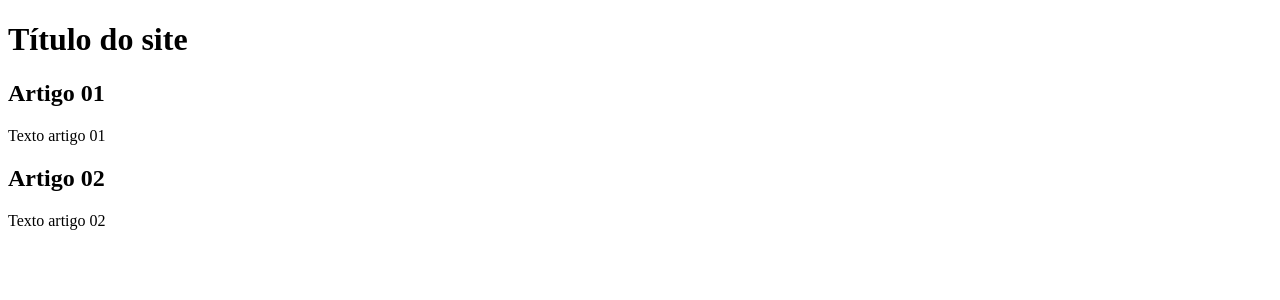
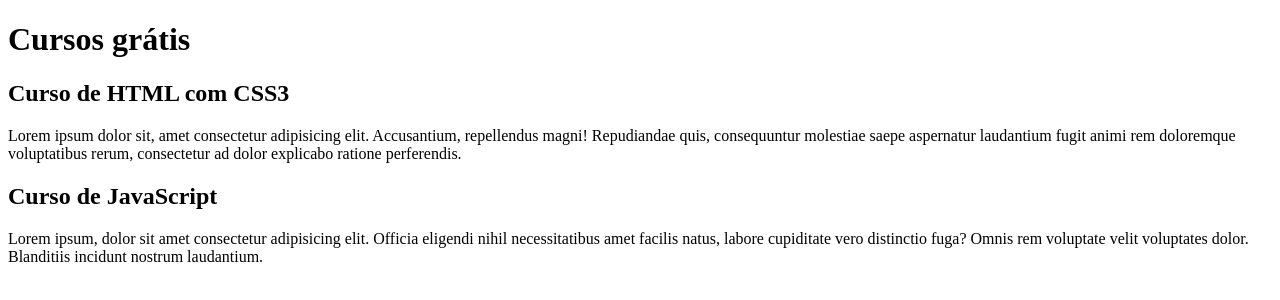
Before and after one commit to 7WesleyMelo/Teste, a plain HTML site: page index.html in a window 1280 px wide. Drawn offline with Linux system fonts and the light colour scheme.

Commit message:
Comecei a escrever o conteúdo

```diff
--- a/index.html
+++ b/index.html
@@ -3,20 +3,20 @@
 <head>
     <meta charset="UTF-8">
     <meta name="viewport" content="width=device-width, initial-scale=1.0">
-    <title>Titulo do site</title>
+    <title></title>
 </head>
 <body>
     <main>
         <header>
-            <h1>Título do site</h1>
+            <h1>Cursos grátis</h1>
         </header>
         <article>
-            <h2>Artigo 01</h2>
-            <p>Texto artigo 01</p>
+            <h2>Curso de HTML com CSS3</h2>
+            <p>Lorem ipsum dolor sit, amet consectetur adipisicing elit. Accusantium, repellendus magni! Repudiandae quis, consequuntur molestiae saepe aspernatur laudantium fugit animi rem doloremque voluptatibus rerum, consectetur ad dolor explicabo ratione perferendis.</p>
         </article>
         <article>
-            <h2>Artigo 02</h2>
-            <p>Texto artigo 02</p>
+            <h2>Curso de JavaScript</h2>
+            <p>Lorem ipsum, dolor sit amet consectetur adipisicing elit. Officia eligendi nihil necessitatibus amet facilis natus, labore cupiditate vero distinctio fuga? Omnis rem voluptate velit voluptates dolor. Blanditiis incidunt nostrum laudantium.</p>
         </article>
     </main>
 </body>
```
